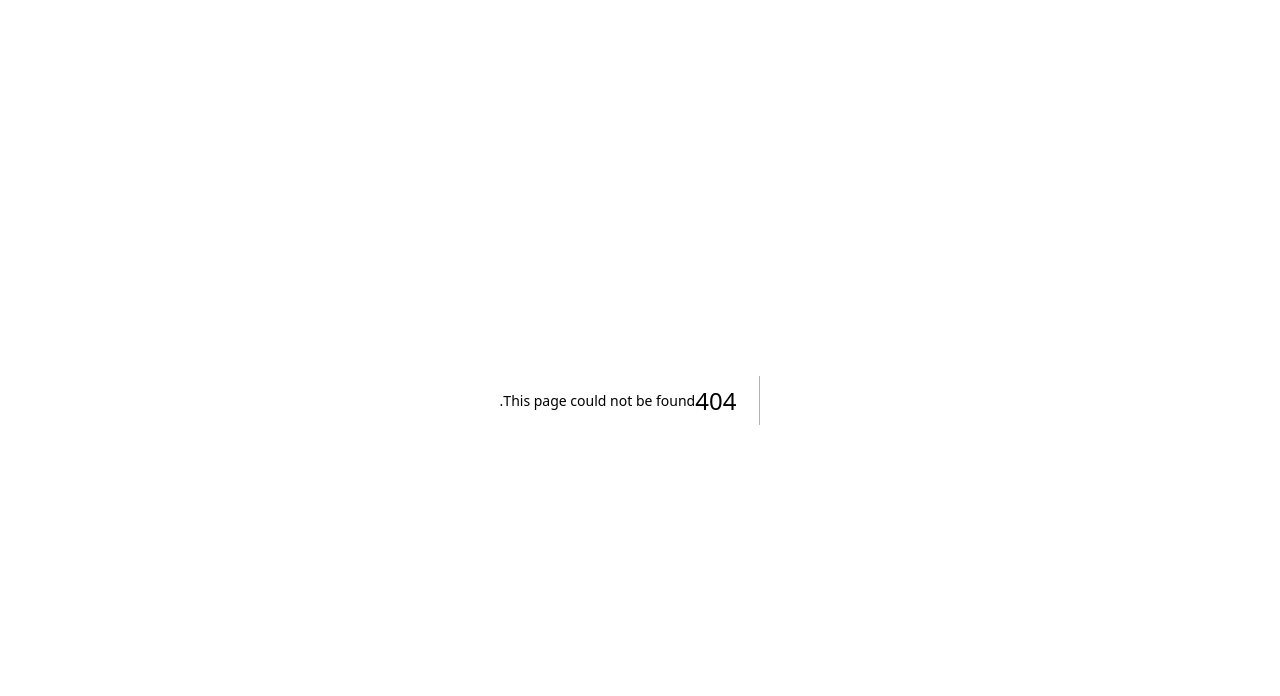
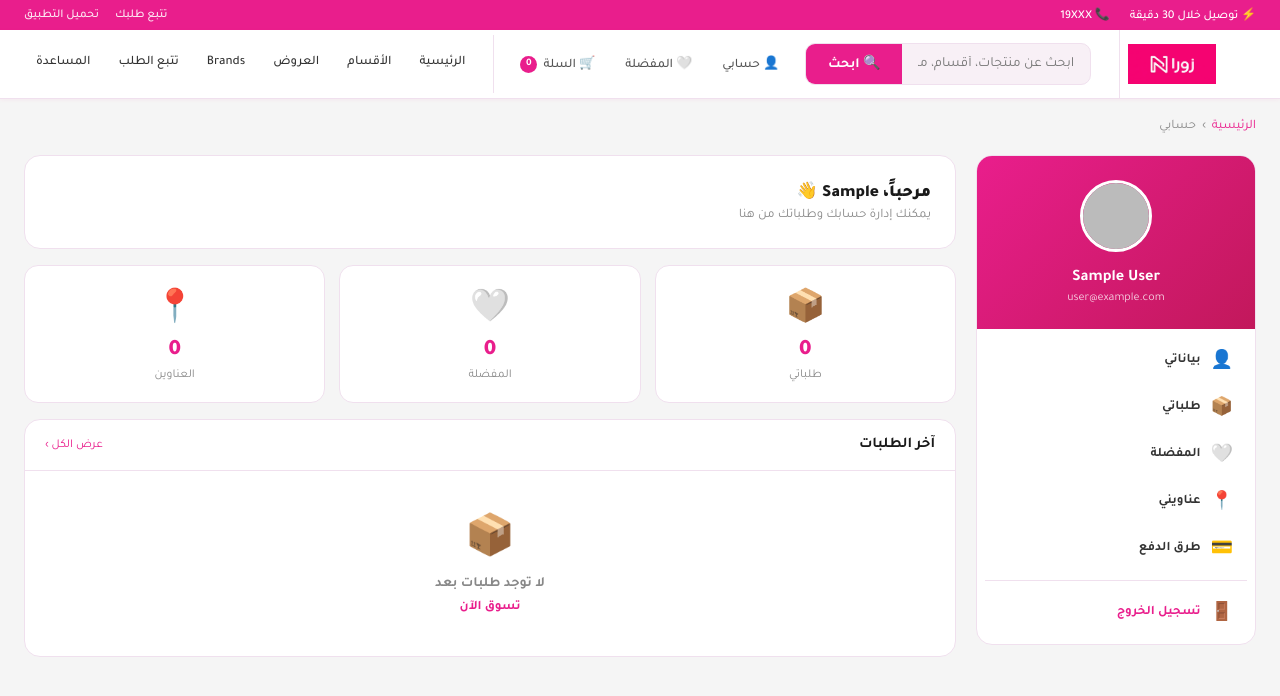
Before and after one commit to samostafa963-ship-it/zura-store, a Next.js app: page /account in a window 1280 px wide. Before the commit this address had no page. Shown: the top 696 px of the page. Built offline with nearby package versions, Linux system fonts and the light colour scheme; no server answers; sample sign-in values are in the browser's storage.

Commit message:
add account page and session provider

```diff
--- /dev/null
+++ b/app/account/page.tsx
@@ -0,0 +1,122 @@
+'use client';
+import { useSession, signOut } from 'next-auth/react';
+import { useEffect } from 'react';
+import { useRouter } from 'next/navigation';
+import Navbar from '../components/Navbar';
+
+export default function AccountPage() {
+  const { data: session, status } = useSession();
+  const router = useRouter();
+
+  useEffect(() => {
+    if (status === 'unauthenticated') router.push('/login');
+  }, [status, router]);
+
+  if (status === 'loading') return (
+    <div style={{minHeight:'100vh',display:'flex',alignItems:'center',justifyContent:'center'}}>
+      <div style={{width:32,height:32,border:'3px solid #fce8f5',borderTopColor:'#E91E8C',borderRadius:'50%',animation:'spin .8s linear infinite'}} />
+      <style>{`@keyframes spin{to{transform:rotate(360deg)}}`}</style>
+    </div>
+  );
+
+  if (!session) return null;
+
+  const user = session.user;
+
+  return (
+    <>
+      <Navbar />
+      <div style={{background:'#f5f5f5',minHeight:'100vh',padding:'20px 24px',direction:'rtl'}}>
+
+        {/* Breadcrumb */}
+        <div style={{fontSize:13,color:'#888',marginBottom:20,display:'flex',alignItems:'center',gap:6}}>
+          <a href="/" style={{color:'#E91E8C',textDecoration:'none'}}>الرئيسية</a>
+          <span>›</span>
+          <span>حسابي</span>
+        </div>
+
+        <div style={{display:'grid',gridTemplateColumns:'280px 1fr',gap:20,alignItems:'start'}}>
+
+          {/* Sidebar */}
+          <div style={{background:'#fff',borderRadius:16,border:'1px solid #f0e0ee',overflow:'hidden'}}>
+            <div style={{background:'linear-gradient(135deg,#E91E8C,#c2185b)',padding:24,textAlign:'center'}}>
+              {user?.image ? (
+                <img src={user.image} alt={user.name||''} style={{width:72,height:72,borderRadius:'50%',border:'3px solid #fff',marginBottom:10}} />
+              ) : (
+                <div style={{width:72,height:72,borderRadius:'50%',background:'rgba(255,255,255,.2)',display:'flex',alignItems:'center',justifyContent:'center',fontSize:28,fontWeight:700,color:'#fff',margin:'0 auto 10px'}}>
+                  {user?.name?.[0] || '👤'}
+                </div>
+              )}
+              <div style={{color:'#fff',fontSize:16,fontWeight:700}}>{user?.name}</div>
+              <div style={{color:'rgba(255,255,255,.8)',fontSize:12,marginTop:3}}>{user?.email}</div>
+            </div>
+
+            <div style={{padding:8}}>
+              {[
+                {icon:'👤', label:'بياناتي'},
+                {icon:'📦', label:'طلباتي'},
+                {icon:'🤍', label:'المفضلة'},
+                {icon:'📍', label:'عناويني'},
+                {icon:'💳', label:'طرق الدفع'},
+              ].map((item, i) => (
+                <div key={i} style={{display:'flex',alignItems:'center',gap:10,padding:'11px 14px',borderRadius:8,cursor:'pointer',transition:'background .15s'}}
+                  onMouseEnter={e => (e.currentTarget as HTMLDivElement).style.background='#fff0f9'}
+                  onMouseLeave={e => (e.currentTarget as HTMLDivElement).style.background='transparent'}>
+                  <span style={{fontSize:18}}>{item.icon}</span>
+                  <span style={{fontSize:13,fontWeight:600,color:'#333'}}>{item.label}</span>
+                </div>
+              ))}
+              <div style={{borderTop:'1px solid #f0e0ee',margin:'8px 0'}} />
+              <div onClick={() => signOut({callbackUrl:'/'})}
+                style={{display:'flex',alignItems:'center',gap:10,padding:'11px 14px',borderRadius:8,cursor:'pointer',color:'#E91E8C'}}
+                onMouseEnter={e => (e.currentTarget as HTMLDivElement).style.background='#fff0f9'}
+                onMouseLeave={e => (e.currentTarget as HTMLDivElement).style.background='transparent'}>
+                <span style={{fontSize:18}}>🚪</span>
+                <span style={{fontSize:13,fontWeight:700}}>تسجيل الخروج</span>
+              </div>
+            </div>
+          </div>
+
+          {/* Main */}
+          <div style={{display:'flex',flexDirection:'column',gap:16}}>
+
+            {/* Welcome */}
+            <div style={{background:'#fff',borderRadius:16,border:'1px solid #f0e0ee',padding:24}}>
+              <h2 style={{fontSize:17,fontWeight:900,marginBottom:4}}>مرحباً، {user?.name?.split(' ')[0]} 👋</h2>
+              <p style={{fontSize:13,color:'#888'}}>يمكنك إدارة حسابك وطلباتك من هنا</p>
+            </div>
+
+            {/* Stats */}
+            <div style={{display:'grid',gridTemplateColumns:'repeat(3,1fr)',gap:14}}>
+              {[
+                {icon:'📦',label:'طلباتي',value:'0'},
+                {icon:'🤍',label:'المفضلة',value:'0'},
+                {icon:'📍',label:'العناوين',value:'0'},
+              ].map((s,i) => (
+                <div key={i} style={{background:'#fff',borderRadius:14,border:'1px solid #f0e0ee',padding:20,textAlign:'center',cursor:'pointer'}}>
+                  <div style={{fontSize:32,marginBottom:8}}>{s.icon}</div>
+                  <div style={{fontSize:22,fontWeight:900,color:'#E91E8C',marginBottom:4}}>{s.value}</div>
+                  <div style={{fontSize:12,color:'#888'}}>{s.label}</div>
+                </div>
+              ))}
+            </div>
+
+            {/* Recent Orders */}
+            <div style={{background:'#fff',borderRadius:16,border:'1px solid #f0e0ee',overflow:'hidden'}}>
+              <div style={{padding:'16px 20px',borderBottom:'1px solid #f0e0ee',display:'flex',justifyContent:'space-between',alignItems:'center'}}>
+                <h3 style={{fontSize:15,fontWeight:700}}>آخر الطلبات</h3>
+                <a href="#" style={{fontSize:12,color:'#E91E8C',textDecoration:'none'}}>عرض الكل ›</a>
+              </div>
+              <div style={{padding:40,textAlign:'center',color:'#888'}}>
+                <div style={{fontSize:40,marginBottom:10}}>📦</div>
+                <div style={{fontSize:14,fontWeight:600,marginBottom:6}}>لا توجد طلبات بعد</div>
+                <a href="/" style={{color:'#E91E8C',fontSize:13,fontWeight:700,textDecoration:'none'}}>تسوق الآن</a>
+              </div>
+            </div>
+
+          </div>
+        </div>
+      </div>
+    </>
+  );
+}
--- /dev/null
+++ b/app/components/SessionProviderWrapper.tsx
@@ -0,0 +1,6 @@
+'use client';
+import { SessionProvider } from 'next-auth/react';
+
+export function SessionProviderWrapper({ children }: { children: React.ReactNode }) {
+  return <SessionProvider>{children}</SessionProvider>;
+}
--- a/app/layout.tsx
+++ b/app/layout.tsx
@@ -1,20 +1,10 @@
 import type { Metadata } from "next";
-import { Geist, Geist_Mono } from "next/font/google";
 import "./globals.css";
-
-const geistSans = Geist({
-  variable: "--font-geist-sans",
-  subsets: ["latin"],
-});
-
-const geistMono = Geist_Mono({
-  variable: "--font-geist-mono",
-  subsets: ["latin"],
-});
+import { SessionProviderWrapper } from "./components/SessionProviderWrapper";
 
 export const metadata: Metadata = {
-  title: "Create Next App",
-  description: "Generated by create next app",
+  title: "زورا — تسوق كل احتياجاتك",
+  description: "زورا متجر إلكتروني لكل احتياجاتك",
 };
 
 export default function RootLayout({
@@ -23,11 +13,12 @@ export default function RootLayout({
   children: React.ReactNode;
 }>) {
   return (
-    <html
-      lang="en"
-      className={`${geistSans.variable} ${geistMono.variable} h-full antialiased`}
-    >
-      <body className="min-h-full flex flex-col">{children}</body>
+    <html lang="ar" dir="rtl">
+      <body>
+        <SessionProviderWrapper>
+          {children}
+        </SessionProviderWrapper>
+      </body>
     </html>
   );
 }
```
